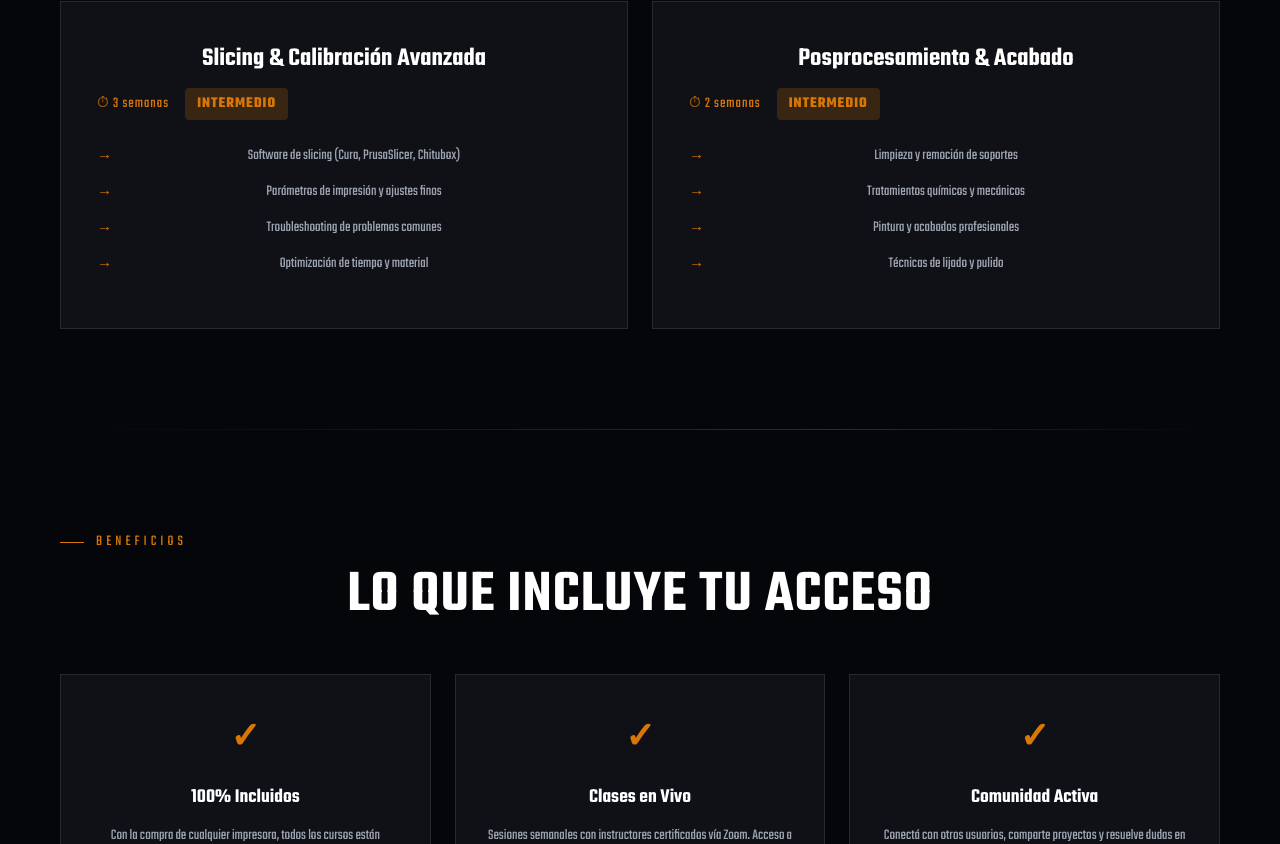
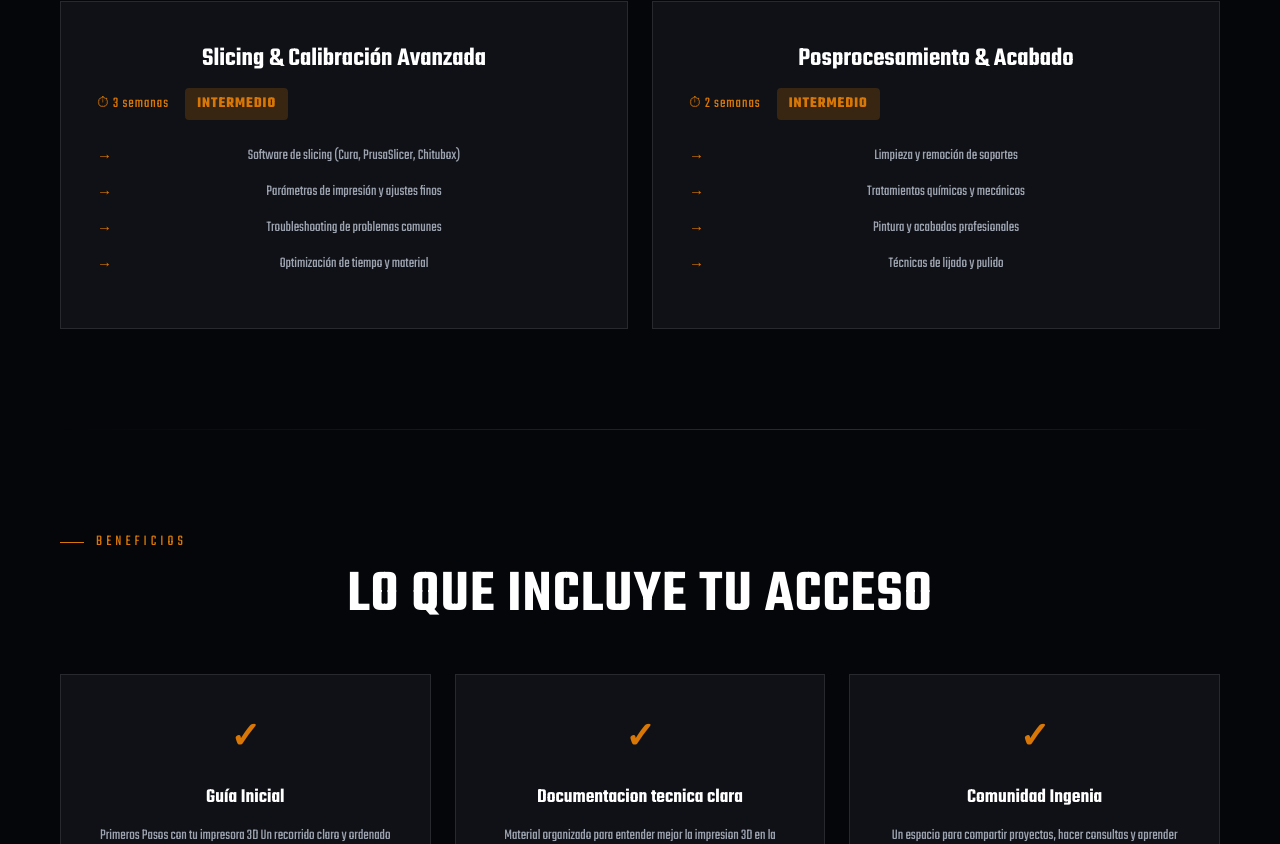
Before and after one commit to Nico0105/Ingenia-Print-Campus, a React (Create React App) app in the folder Frontend/: page /Curso in a window 1280 px wide. Shown: the part 1956-2800 px from the top of the page. Built offline with nearby package versions, Linux system fonts and the light colour scheme; no server answers.

Commit message:
Changes in texts

```diff
--- a/Frontend/src/Components/MainNavbar.jsx
+++ b/Frontend/src/Components/MainNavbar.jsx
@@ -53,7 +53,7 @@ export default function MainNavbar() {
       <div className="nav">
         <button className={`nav-btn ${pathname === "/Catalogo" ? "active" : ""}`} onClick={() => go("/Catalogo")}>Catalogo</button>
         <button className={`nav-btn ${pathname === "/Nosotros" ? "active" : ""}`} onClick={() => go("/Nosotros")}>Nosotros</button>
-        <button className={`nav-btn ${pathname === "/Curso" ? "active" : ""}`} onClick={() => go("/Curso")}>Cursos</button>
+        <button className={`nav-btn ${pathname === "/Curso" ? "active" : ""}`} onClick={() => go("/Curso")}>Campus</button>
         <button className={`nav-btn ${pathname === "/Garantia" ? "active" : ""}`} onClick={() => go("/Garantia")}>Garantía</button>
       </div>
 
@@ -73,7 +73,7 @@ export default function MainNavbar() {
         <div className="mobile-nav">
           <button className={`nav-btn ${pathname === "/Catalogo" ? "active" : ""}`} onClick={() => go("/Catalogo")}>Catalogo</button>
           <button className={`nav-btn ${pathname === "/Nosotros" ? "active" : ""}`} onClick={() => go("/Nosotros")}>Nosotros</button>
-          <button className={`nav-btn ${pathname === "/Curso" ? "active" : ""}`} onClick={() => go("/Curso")}>Cursos</button>
+          <button className={`nav-btn ${pathname === "/Curso" ? "active" : ""}`} onClick={() => go("/Curso")}>Campus</button>
           <button className={`nav-btn ${pathname === "/Garantia" ? "active" : ""}`} onClick={() => go("/Garantia")}>Garantía</button>
         </div>
       </div>
--- a/Frontend/src/Pages/Curso.jsx
+++ b/Frontend/src/Pages/Curso.jsx
@@ -56,33 +56,33 @@ const cursosData = [
 const beneficiosData = [
   {
     icon: "✓",
-    title: "100% Incluidos",
-    desc: "Con la compra de cualquier impresora, todos los cursos están incluidos sin costo adicional.",
+    title: "Guía Inicial",
+    desc: "Primeros Pasos con tu impresora 3D Un recorrido claro y ordenado para entender como funciona tu equipo, como configurarlo correctamente y como empezar a imprimir con confianza desde cero. Especialmente pensando para quienes estan dando sus primeros pasos",
   },
   {
     icon: "✓",
-    title: "Clases en Vivo",
-    desc: "Sesiones semanales con instructores certificados vía Zoom. Acceso a grabaciones permanente.",
+    title: "Documentacion tecnica clara",
+    desc: "Material organizado para entender mejor la impresion 3D en la practica: Configuracion, Materiales, errores comunes, flujo de trabajo, buenas practicas",
   },
   {
     icon: "✓",
-    title: "Comunidad Activa",
-    desc: "Conectá con otros usuarios, comparte proyectos y resuelve dudas en nuestro Discord privado.",
+    title: "Comunidad Ingenia",
+    desc: "Un espacio para compartir proyectos, hacer consultas y aprender junto a otras personas que tambien estan empezando o desarrollar sus ideas",
   },
   {
     icon: "✓",
-    title: "Soporte Técnico",
-    desc: "Acceso prioritario a nuestro equipo técnico para consultas sobre tu impresora.",
+    title: "Asistente IA especializado en impresion 3D",
+    desc: "Un chat inteligente entrenando para ayudarte con dudas tecnicas, configuraciones y problemas habituales durante el uso de tu impresora. Disponible cuando lo necesites",
   },
   {
     icon: "✓",
-    title: "Materiales Digitales",
-    desc: "Guías PDF, plantillas CAD, archivos STL y modelos listos para imprimir.",
+    title: "Calculadora de costos de impresion",
+    desc: "Una herramienta pensada para estimar correctamente el costo real de cada pieza. Ideal si queres emprender o profesionalizar tu producción.",
   },
   {
     icon: "✓",
-    title: "Certificado",
-    desc: "Obtén un certificado digital al completar cada curso para usar en tu portafolio.",
+    title: "Herrameientas de gestión",
+    desc: "Un entorno para organizar desde un mismo lugar: Impresoras, Filamentos, Stock, Clientes, Presupuestos",
   },
 ];
 
@@ -310,9 +310,8 @@ export default function Cursos() {
         <div className="pasos-container">
           {[
             { number: "01", title: "Compra tu impresora", desc: "Elige el modelo que mejor se ajuste a tus necesidades en nuestro catálogo." },
-            { number: "02", title: "Recibe credenciales", desc: "Al llegar tu impresora, accederás a tu plataforma de cursos vía email." },
-            { number: "03", title: "Comienza a aprender", desc: "Accede a clases en vivo, materiales descargables y comunidad de soporte." },
-            { number: "04", title: "Domina tu equipo", desc: "Completa cursos, obtén certificados y crea tus propios proyectos." },
+            { number: "02", title: "Recibe credenciales", desc: "Con tu compra activamos tu acceso al Campus Ingenia." },
+            { number: "03", title: "Comienza a aprender", desc: "Accede a la guia inicial, herramientas, comunidad y soporte para dar tus primeros pasos con confianza" },
           ].map((p, i) => (
             <PasoCard key={i} paso={p} delay={i * 0.08} />
           ))}
--- a/Frontend/src/Pages/Home.jsx
+++ b/Frontend/src/Pages/Home.jsx
@@ -51,7 +51,7 @@ export default function Home() {
        <section className="hero">
 
         <div className="hero-content">
-          <span className="badge">Industrial Manufacturing 4.0</span>
+          <span className="badge">IMPRESORAS 3D</span>
           <h2 className="hero-title">
             INGENIA PRINT <br />
             <span>Ideas que toman forma</span>
```
Also changed, not shown: 1 other file (tests, documents, lock files or other folders).
